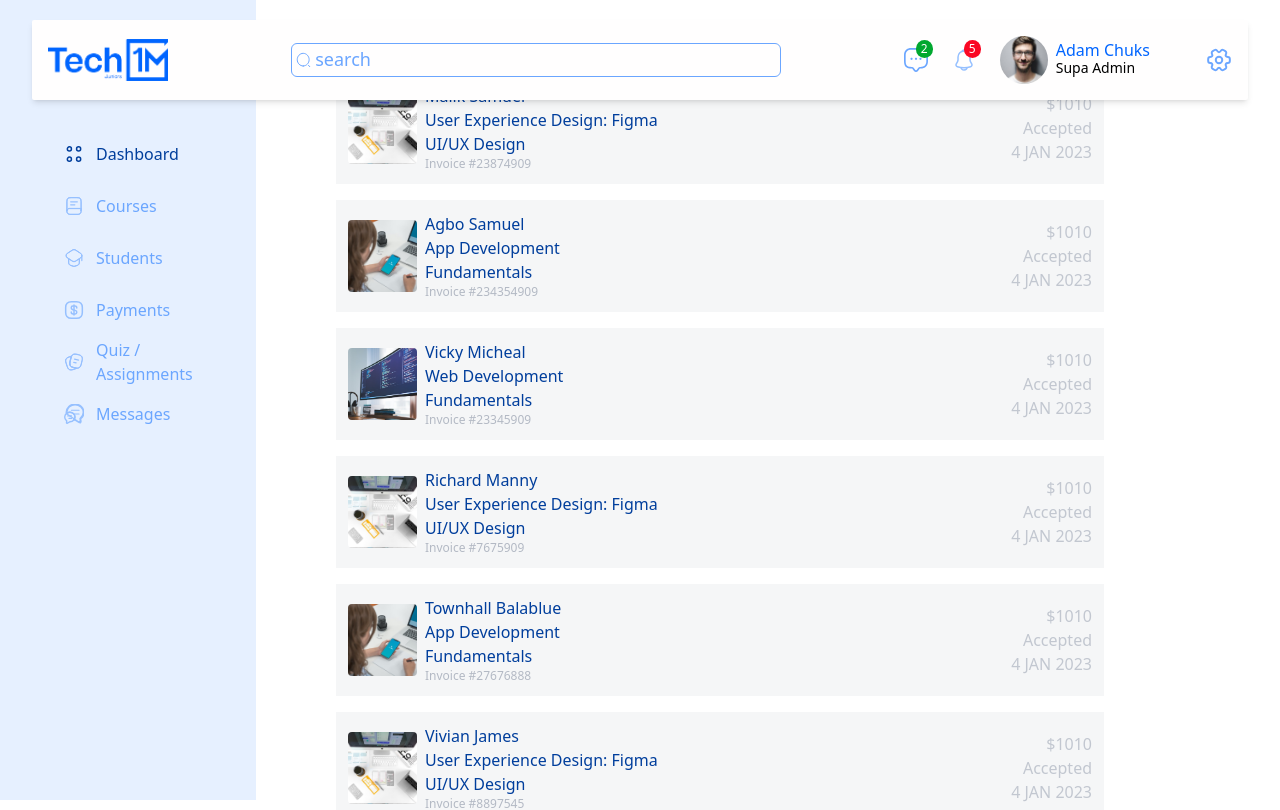
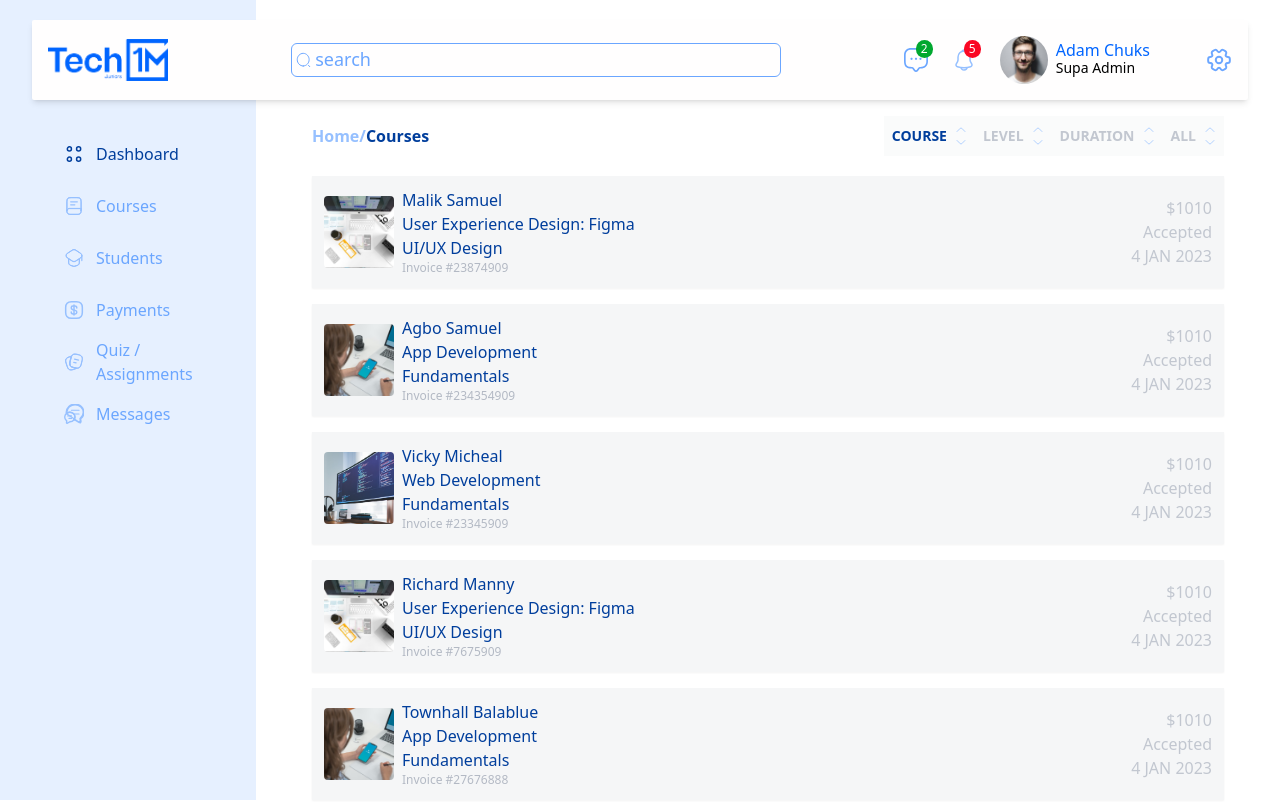
Before and after one commit to Temyturpe/Tech1m-group3-project, a React (Create React App) app: page /payments in a window 1280 px wide. Shown: the top 810 px of the page. Built offline with nearby package versions, Linux system fonts and the light colour scheme.

Commit message:
design adjustments

```diff
--- a/src/pages/Course.jsx
+++ b/src/pages/Course.jsx
@@ -114,11 +114,11 @@ const Course = () => {
   ]
 
   return (
-    <div className='w-full'>
+    <div className='w-full mt-20'>
         <div className="content w-full flex">
             <div className="left w-[20%]"></div>
             <div className="right w-[80%] flex flex-col justify-center text-2xl mt-8 font-semibold ">
-              <div className='flex justify-between mt-4 mb-4 w-[75%] ml-20'>
+              <div className='flex justify-between my-5 px-14'>
                 <div className='max-w-fit'>
                   <p className='text-primary-75 text-[16px]'>Home/<span className='text-primary-500 text-[16px]'>Courses</span></p>
                 </div>
@@ -153,14 +153,14 @@ const Course = () => {
                   </div>
                 </div>
               </div>
-              <div className='w-[80%] ml-20 grid grid-cols-3 grid-rows-2 gap-y-3 gap-x-[40px] '>
+              <div className='my-5 px-14 grid grid-cols-3 grid-rows-2 gap-6 '>
                 {courseData.map((course) => {
                   return (
                     <div className='w-[284px] bg-white self-start rounded-lg cursor-pointer h-[334px]' key={course.id}>
-                      <div className='h-[45%] w-full rounded-t-lg'>
+                      <div className='h-[50%] w-full rounded-t-lg'>
                         <img src={course.img} className='w-full h-full rounded-t-sm object-cover' alt='' />
                       </div>
-                      <div className='pt-2 px-3 border border-t-0 h-[55%]  border-[#D9D9D9]'>
+                      <div className='pt-2 px-3 border border-t-0 h-[50%]  border-[#D9D9D9]'>
                         <h5 className='mb-1 text-lg font-[400] tracking-tight text-primary-500'>{course.title}</h5>
                         <p className='text-[12px] mb-[4px] text-neutral-90 font-[500]'>Created: {course.dateCreated} -  {course.timeCreated}</p>
                         <div className='flex justify-between mb-2'>
--- a/src/pages/Payment.jsx
+++ b/src/pages/Payment.jsx
@@ -146,11 +146,11 @@ const Payment = () => {
 
 
   return (
-    <div className='w-full'>
+    <div className='w-full mt-24'>
     <div className="content w-full flex">
         <div className="left w-[20%]"></div>
-        <div className="right w-[80%] text-2xl font-semibold ">
-              <div className='flex justify-between mt-4 mb-4 w-[75%] ml-20'>
+        <div className="right w-[80%] text-2xl font-semibold px-14">
+              <div className='flex justify-between items-center my-5 '>
                 <div className='max-w-fit'>
                   <p className='text-primary-75 text-[16px]'>Home/<span className='text-primary-500 text-[16px]'>Courses</span></p>
                 </div>
@@ -189,7 +189,7 @@ const Payment = () => {
                   <div className=''>
                     { data.map(info => {
                       return (
-                        <div className='flex h-fit items-center p-3 w-[75%] ml-20 bg-white-20 mb-4'>
+                        <div className='flex shadow-sm items-center p-3 bg-white-20 mb-4'>
                           <div className='flex items-center w-full'>
                             <div className='w-[76px] h-[72px]'>
                               <img src={info.img} className='w-full h-full rounded-[4px] object-cover' alt='' />
```
